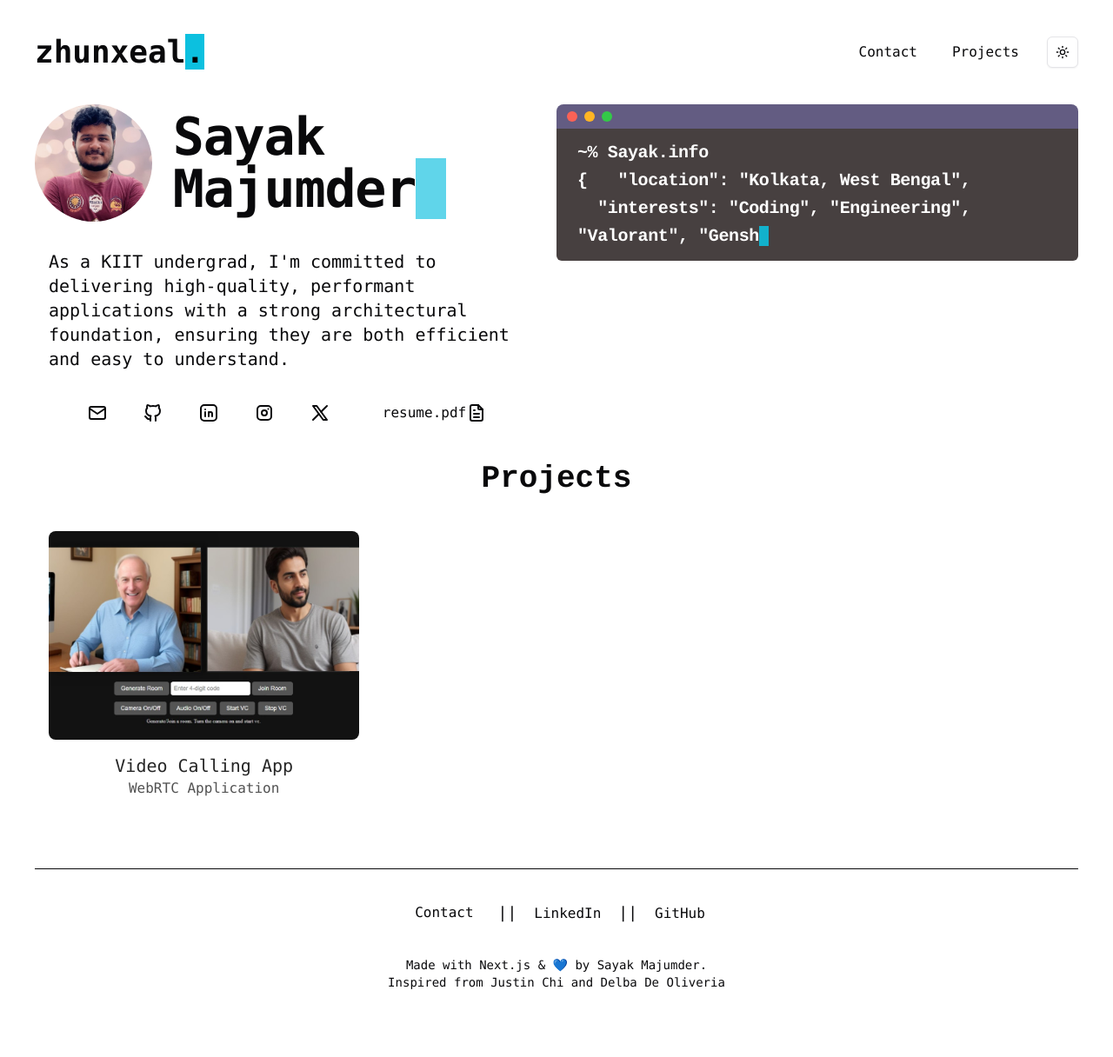
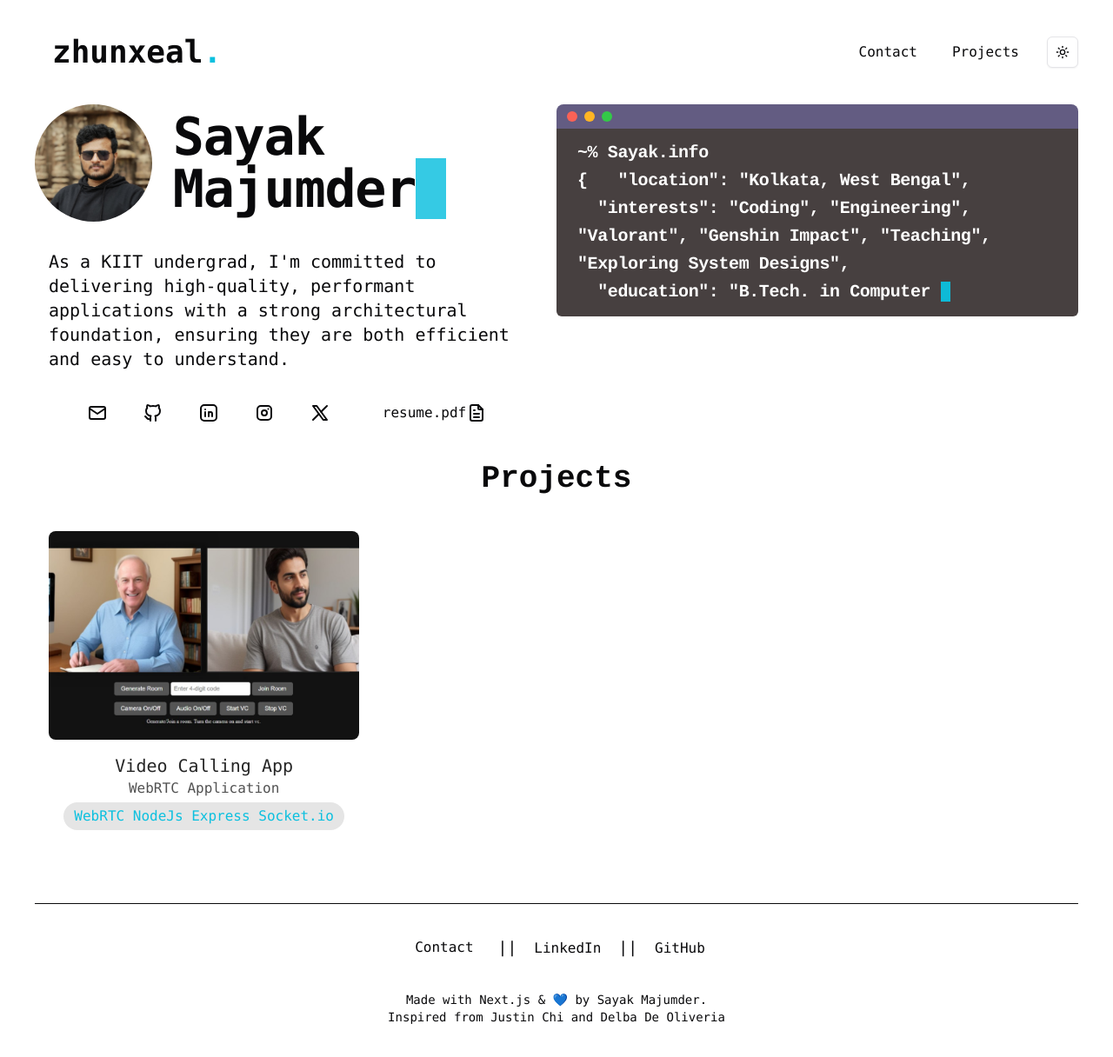
Before and after one commit to jxeal/portfolio, a Next.js app: page / in a window 1280 px wide. Shown: the top 1216 px of the page at 87% size. Built offline with nearby package versions, Linux system fonts and the light colour scheme.

Commit message:
Final touches

```diff
--- a/src/components/About.tsx
+++ b/src/components/About.tsx
@@ -34,44 +34,44 @@ const About = () => {
         {data.description}
       </div>
 
-      <div className="flex flex-row justify-center lg:gap-10 lg:p-5 gap-5 p-3">
+      <div className="flex flex-row justify-center lg:gap-10 lg:p-5 gap-5 p-3 ">
         <a
-          className="flex flex-row"
+          className="flex flex-row hover:text-accent"
           href={`mailto:${data.contact_info.email}`}
           target="_blank"
         >
           <IconMail />
         </a>
         <a
-          className="flex flex-row"
+          className="flex flex-row hover:text-accent"
           href={data.contact_info.github.link}
           target="_blank"
         >
           <IconBrandGithub />
         </a>
         <a
-          className="flex flex-row"
+          className="flex flex-row hover:text-accent"
           href={data.contact_info.linkedin.link}
           target="_blank"
         >
           <IconBrandLinkedin />
         </a>
         <a
-          className="flex flex-row"
+          className="flex flex-row hover:text-accent"
           href={data.contact_info.insta.link}
           target="_blank"
         >
           <IconBrandInstagram />
         </a>
         <a
-          className="flex flex-row"
+          className="flex flex-row hover:text-accent"
           href={data.contact_info.x_twitter.link}
           target="_blank"
         >
           <IconBrandX />
         </a>
         <a
-          className="flex flex-row lg:px-5 md:px-8"
+          className="flex flex-row lg:px-5 md:px-8 hover:text-accent"
           href={data.resume.link}
           target="_blank"
         >
--- a/src/components/Appbar.tsx
+++ b/src/components/Appbar.tsx
@@ -6,15 +6,19 @@ export default function Appbar() {
   return (
     <header className="appbar-container flex justify-between items-center pb-10 ">
       <div>
-        <h1 className="text-2xl font-semibold md:text-4xl">
-          <a href="#hero">{data.alias}</a>
-          <span className="text-black text-4xl bg-[#0cc0df]">.</span>
+        <h1 className="text-2xl font-extrabold md:text-4xl">
+          <a href="#hero" className=" pl-3 md:pl-5">
+            {data.alias}
+          </a>
+          <span className="text-3xl md:text-4xl font-extrabold text-accent">
+            .
+          </span>
         </h1>
       </div>
       <div className="flex justify-between gap-4 md:gap-8 items-center">
         <Contact />
 
-        <a className=" hover:bg-transparent hover:text-accent" href="#projects">
+        <a className=" hover:text-accent" href="#projects">
           Projects
         </a>
 
--- a/src/components/ui/ProjectData.tsx
+++ b/src/components/ui/ProjectData.tsx
@@ -110,6 +110,17 @@ export function ProjectData() {
                     </Button>
                   </div>
                 </div>
+                <motion.div
+                  layout
+                  initial={{ opacity: 0 }}
+                  animate={{ opacity: 1 }}
+                  exit={{ opacity: 0 }}
+                >
+                  <span className="text-accent bg-neutral-200 dark:bg-neutral-700 px-5 py-1 my-1 mx-5 rounded-3xl ">
+                    {active.techStacks}
+                  </span>
+                </motion.div>
+
                 <div className="pt-4 relative px-4">
                   <motion.div
                     layout
@@ -132,7 +143,7 @@ export function ProjectData() {
             layoutId={`card-${card.title}-${id}`}
             key={card.title}
             onClick={() => setActive(card)}
-            className="p-4 flex flex-col hover:bg-neutral-50 dark:hover:bg-neutral-800 rounded-xl cursor-pointer "
+            className="p-4 flex flex-col hover:bg-neutral-300 dark:hover:bg-neutral-800 rounded-xl cursor-pointer "
           >
             <div className="flex gap-4 flex-col w-full">
               <motion.div layoutId={`image-${card.title}-${id}`}>
@@ -157,6 +168,9 @@ export function ProjectData() {
                 >
                   {card.description}
                 </motion.p>
+                <div className="text-accent bg-neutral-200 dark:bg-neutral-700  px-3 py-1 my-1 rounded-3xl">
+                  {card.techStacks}
+                </div>
               </div>
             </div>
           </motion.div>
--- a/src/components/ui/typing-animation.tsx
+++ b/src/components/ui/typing-animation.tsx
@@ -16,7 +16,7 @@ interface TypingAnimationProps extends MotionProps {
 export default function TypingAnimation({
   children,
   className,
-  duration = 50,
+  duration = 28,
   delay = 0,
   as: Component = "div",
   startOnView = false,
--- a/src/data/ProjectDetails.tsx
+++ b/src/data/ProjectDetails.tsx
@@ -3,6 +3,7 @@ import { WebRTC } from "@/components/ProjectComponents";
 type Card = {
   title: string;
   description: string;
+  techStacks: string;
   src: string;
   liveText: string;
   liveLink: string;
@@ -15,6 +16,7 @@ export const ProjectDetails: Card[] = [
   {
     title: "Video Calling App",
     description: "WebRTC Application",
+    techStacks: "WebRTC NodeJs Express Socket.io",
     src: "/images/webrtc.jpg",
     liveLink: "https://webrtc-fvz7.onrender.com/",
     liveText: "Live Link",
--- a/src/data/data.ts
+++ b/src/data/data.ts
@@ -27,7 +27,7 @@ export const data = {
     },
     resume: {
       title: "resume.pdf",
-      link: "",
+      link: "https://drive.google.com/file/d/1vwvfmZOGPvk7hZcyVkBmpCHya0wIJ37a/view?usp=sharing",
     },
     terminal:{
       location: "Kolkata, West Bengal",
```
Also changed, not shown: public/images/dp.jpg.
